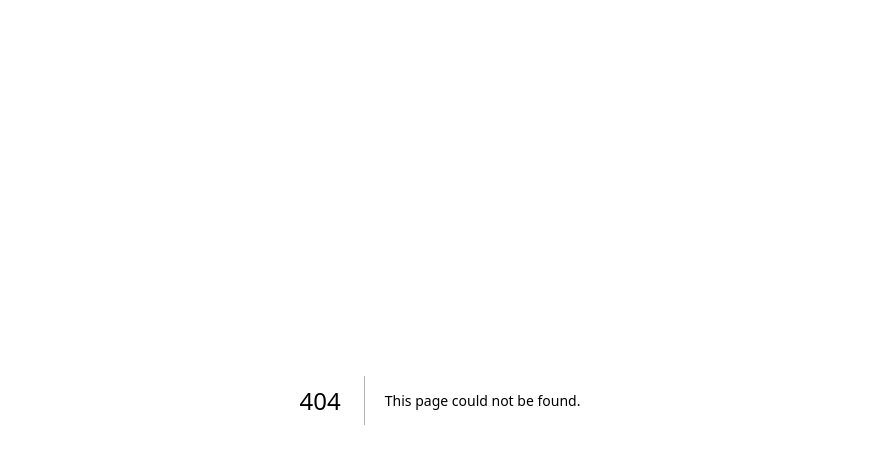
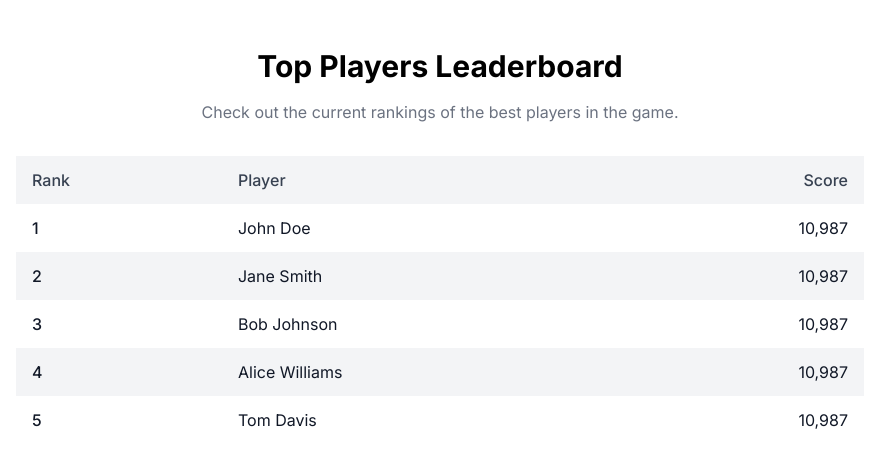
Before and after one commit to amodmanjarekar/JIT_platform, a Next.js app: page /leaderboard in a window 1280 px wide. Before the commit this address had no page. Shown: the top 466 px of the page, without its empty margins (200-1079 px from the left). Built offline with nearby package versions, Linux system fonts and the light colour scheme.

Commit message:
Added leaderboard page

```diff
--- a/app/globals.css
+++ b/app/globals.css
@@ -1,33 +1,3 @@
 @tailwind base;
 @tailwind components;
 @tailwind utilities;
-
-:root {
-  --foreground-rgb: 0, 0, 0;
-  --background-start-rgb: 214, 219, 220;
-  --background-end-rgb: 255, 255, 255;
-}
-
-@media (prefers-color-scheme: dark) {
-  :root {
-    --foreground-rgb: 255, 255, 255;
-    --background-start-rgb: 0, 0, 0;
-    --background-end-rgb: 0, 0, 0;
-  }
-}
-
-body {
-  color: rgb(var(--foreground-rgb));
-  background: linear-gradient(
-      to bottom,
-      transparent,
-      rgb(var(--background-end-rgb))
-    )
-    rgb(var(--background-start-rgb));
-}
-
-@layer utilities {
-  .text-balance {
-    text-wrap: balance;
-  }
-}
--- /dev/null
+++ b/app/leaderboard/page.js
@@ -0,0 +1,61 @@
+/**
+ * v0 by Vercel.
+ * @see https://v0.dev/t/9TzMP5gn6u2
+ * Documentation: https://v0.dev/docs#integrating-generated-code-into-your-nextjs-app
+ */
+export default function LeaderboardPage() {
+  const player_list = [
+    "John Doe",
+    "Jane Smith",
+    "Bob Johnson",
+    "Alice Williams",
+    "Tom Davis",
+  ];
+
+  return (
+    <div className="w-full max-w-4xl mx-auto py-12 px-4 md:px-6">
+      <div className="space-y-4 text-center">
+        <h1 className="text-3xl font-bold">Top Players Leaderboard</h1>
+        <p className="text-gray-500 dark:text-gray-400">
+          Check out the current rankings of the best players in the game.
+        </p>
+      </div>
+      <div className="overflow-x-auto mt-8">
+        <table className="w-full table-auto">
+          <thead>
+            <tr className="bg-gray-100 dark:bg-gray-800">
+              <th className="px-4 py-3 text-left font-medium text-gray-700 dark:text-gray-300">
+                Rank
+              </th>
+              <th className="px-4 py-3 text-left font-medium text-gray-700 dark:text-gray-300">
+                Player
+              </th>
+              <th className="px-4 py-3 text-right font-medium text-gray-700 dark:text-gray-300">
+                Score
+              </th>
+            </tr>
+          </thead>
+          <tbody>
+            {player_list.map((player_name, index) => {
+              return (
+                <>
+                  <tr className={index % 2 != 0 ? "bg-gray-100" : "bg-white"}>
+                    <td className="px-4 py-3 font-medium text-gray-900 dark:text-gray-100">
+                      {index + 1}
+                    </td>
+                    <td className="px-4 py-3 text-gray-900 dark:text-gray-100">
+                      {player_name}
+                    </td>
+                    <td className="px-4 py-3 text-right text-gray-900 dark:text-gray-100">
+                      10,987
+                    </td>
+                  </tr>
+                </>
+              );
+            })}
+          </tbody>
+        </table>
+      </div>
+    </div>
+  );
+}
```
